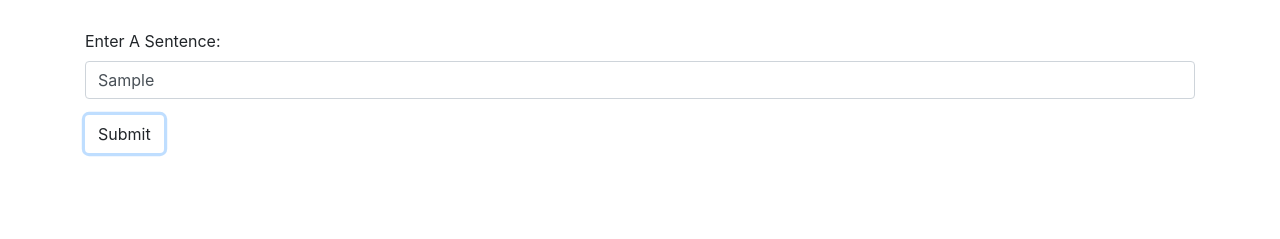
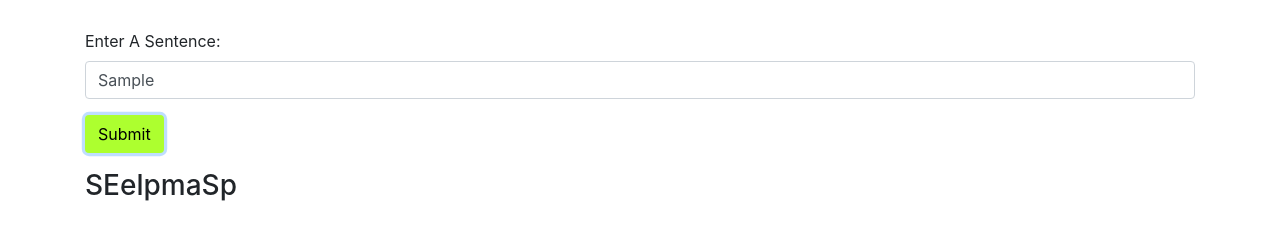
Before and after one commit to StollerSystem/cypher, a plain HTML site: page index.html in a window 1280 px wide. Both pictures are taken after typing "Sample" into the empty fields and a click on the button "Submit". Shown: the part 215-454 px from the top of the page. Drawn offline with Linux system fonts and the light colour scheme.

Commit message:
Add css stylings

```diff
--- a/css/styles.css
+++ b/css/styles.css
@@ -1,9 +1,14 @@
-h1 {
+ h1 {
   text-align: center;
   color: rgb(79, 79, 138);
   font-size: 70px;
 }
 
-h3 {
+ h3 {
   display: none;
 }
+
+.btn {
+  color: black;
+  background-color: greenyellow;
+}
--- a/js/scripts.js
+++ b/js/scripts.js
@@ -38,6 +38,6 @@ $("#formOne").submit(function(event) {
   event.preventDefault();
 
   $(".finalSentence").append(sentenceConcat(userInput));
-  $("#finalSentence").show();
+  $(".finalSentence").show();
 })
 });
```
